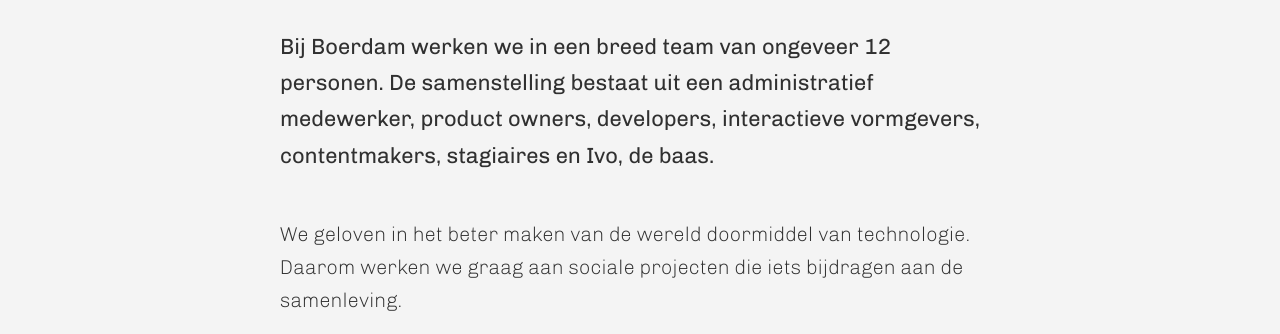
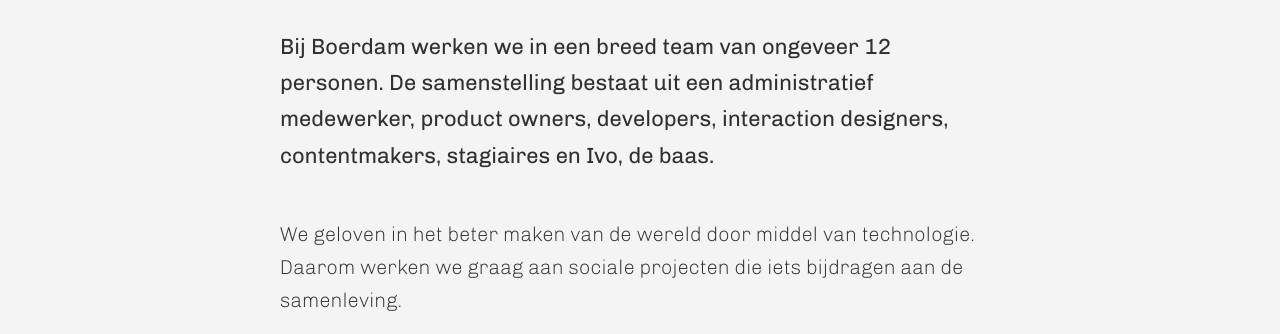
Before and after one commit to ChrisTheButcher/ChrisTheButcher.github.io, a Jekyll site: the page built from _posts/2016-03-03-boerdam.md, in a window 1280 px wide and 900 px high, scrolled down 882 px. Shown: the part 226-560 px from the top of the window. Built offline with Jekyll 4.4.1, drawn with Linux system fonts in a browser that asks for light colours.

Commit message:
Content update

```diff
--- a/_posts/2016-03-03-boerdam.md
+++ b/_posts/2016-03-03-boerdam.md
@@ -18,8 +18,8 @@
 
 > Voor ons betekent dat het bedenken, ontwerpen en ontwikkelen van ambitieuze, digitale concepten die de wereld een tikkeltje mooier maken <small>Het Boerdam [manifesto](http://boerdam.nl/manifesto/)</small>
 
-<p class="lead">Bij Boerdam werken we in een breed team van ongeveer 12 personen. De samenstelling bestaat uit een administratief medewerker, product owners, developers, interactieve vormgevers, contentmakers, stagiaires en Ivo, de baas.</p>
+<p class="lead">Bij Boerdam werken we in een breed team van ongeveer 12 personen. De samenstelling bestaat uit een administratief medewerker, product owners, developers, interaction designers, contentmakers, stagiaires en Ivo, de baas.</p>
 
-We geloven in het beter maken van de wereld doormiddel van technologie. Daarom werken we graag aan sociale projecten die iets bijdragen aan de samenleving.
+We geloven in het beter maken van de wereld door middel van technologie. Daarom werken we graag aan sociale projecten die iets bijdragen aan de samenleving.
 
 ![Het Boerdam team](/img/boerdam-team.png)
```
Also changed, not shown: _posts/2016-03-03-agile-and-scrum.md (+3 -3 lines), _posts/2016-03-03-conclusion.md (+3 -3 lines), _posts/2016-03-03-interaction-design.md (+2 -2 lines), img/rugby.jpg (added), 6 other files.
